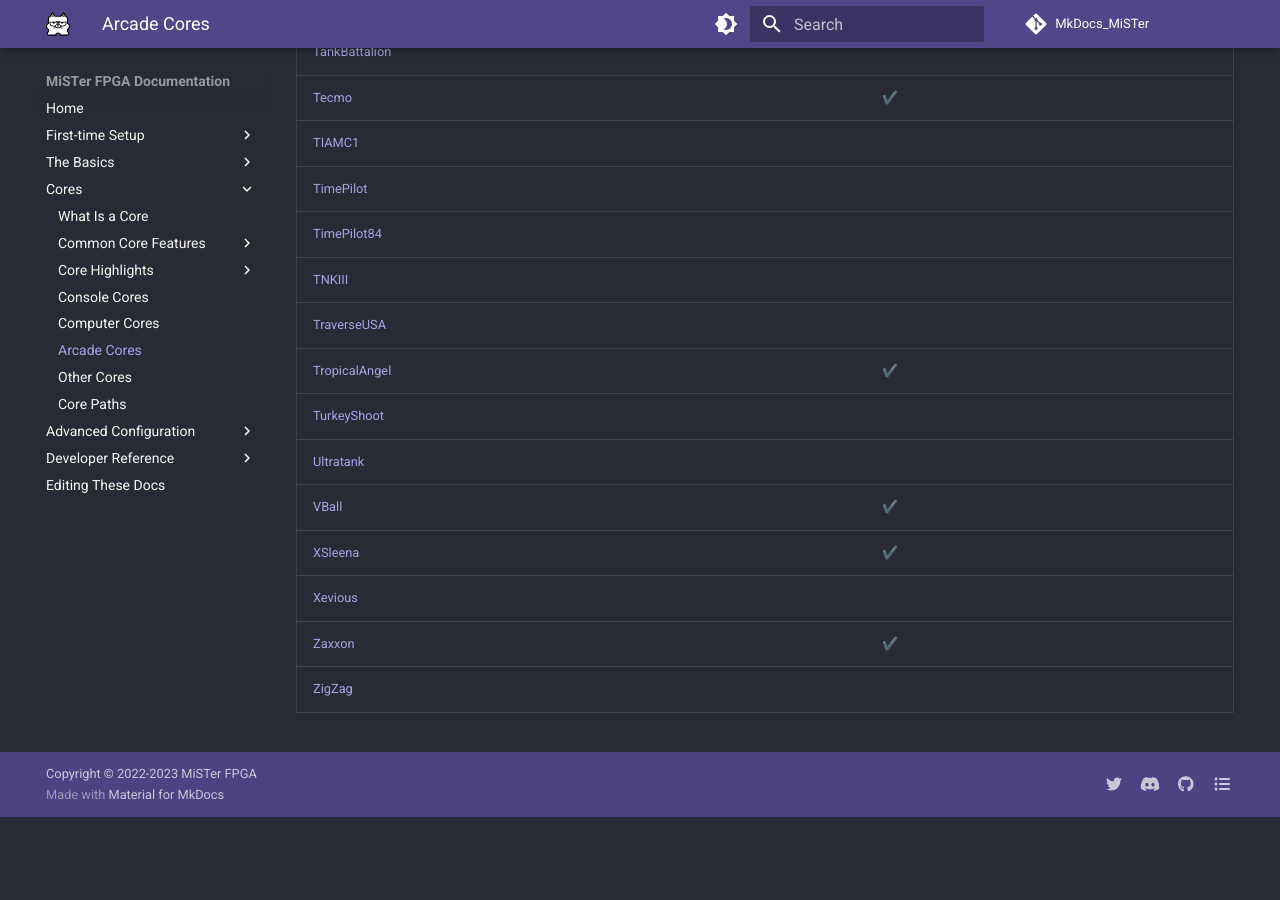
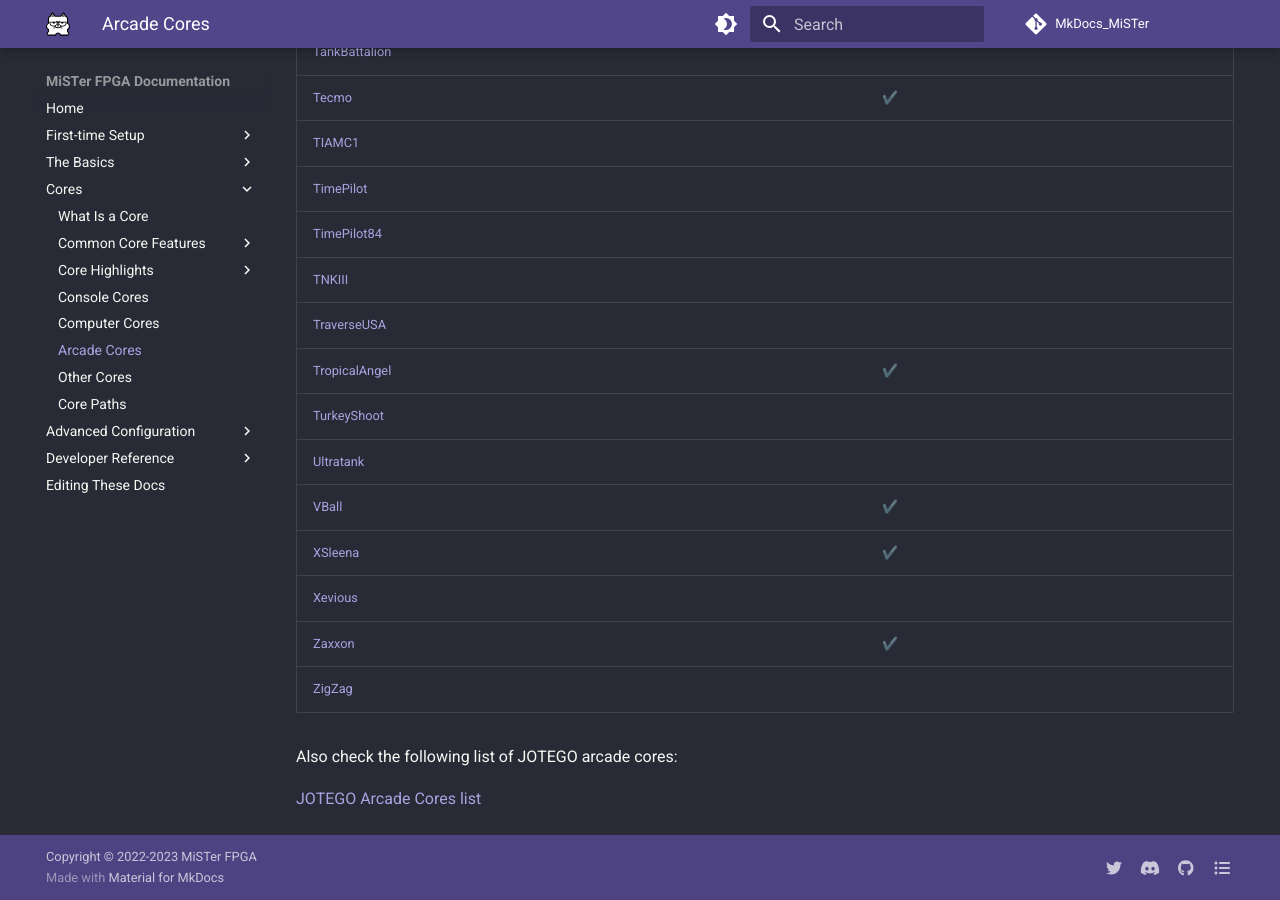
Before and after one commit to MiSTer-devel/MkDocs_MiSTer, an MkDocs documentation site: the page built from docs/cores/arcade.md, in a window 1280 px wide and 900 px high, scrolled down 4875 px. Built offline with MkDocs 1.6.1 and Material for MkDocs 9.7.7, drawn with Linux system fonts in a browser that asks for light colours; comment, search, counter and statistics services are not loaded; before the commit the page ends 5692 px from its top, so only the background shows below that.

Commit message:
Add JOTEGO's arcade cores list to arcade cores list

```diff
--- a/docs/cores/arcade.md
+++ b/docs/cores/arcade.md
@@ -124,3 +124,7 @@
 | [Xevious](https://github.com/MiSTer-devel/Arcade-Xevious_MiSTer)                   |          |
 | [Zaxxon](https://github.com/MiSTer-devel/Arcade-Zaxxon_MiSTer)                     | ✔️       |
 | [ZigZag](https://github.com/MiSTer-devel/Arcade-ZigZag_MiSTer)                     |          |
+
+Also check the following list of JOTEGO arcade cores:
+
+[JOTEGO Arcade Cores list](https://github.com/jotego/jtbin/wiki)
```
